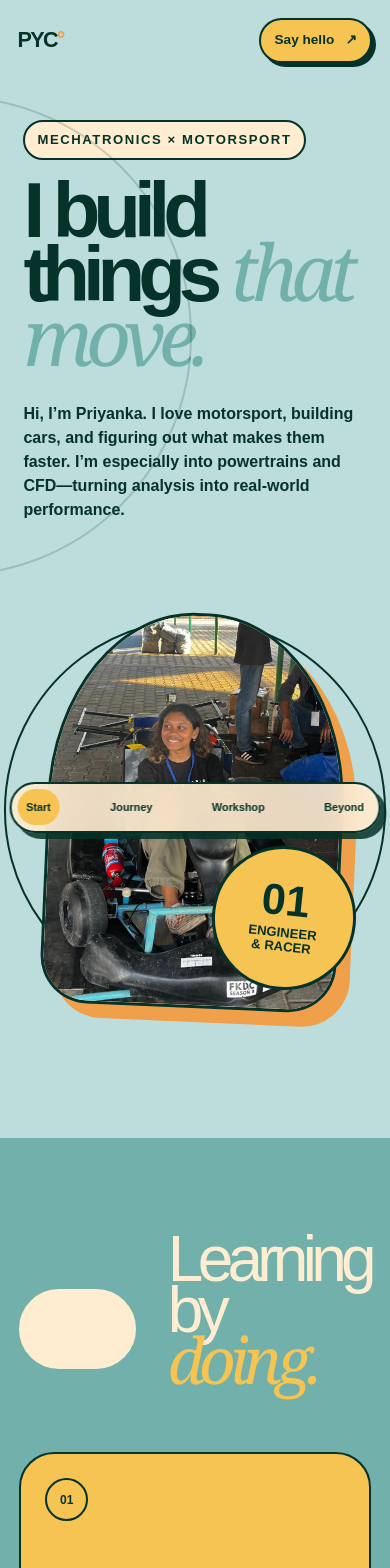
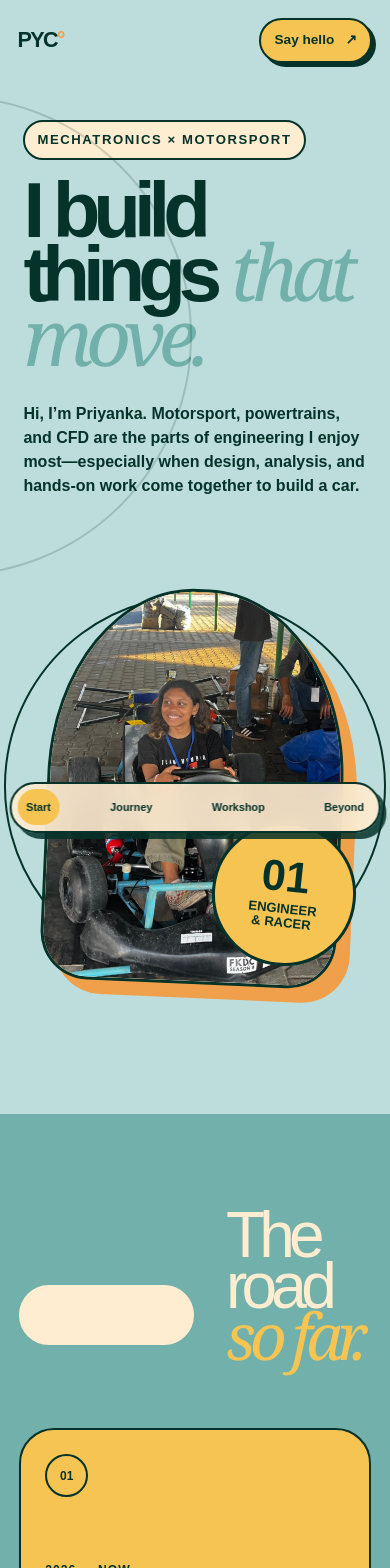
Before and after one commit to Sid1005/pika-website, a Next.js app: page / in a window 390 px wide. Shown: the top 1568 px of the page. Built offline with nearby package versions, Linux system fonts and the light colour scheme.

Commit message:
Refine portfolio copy and mobile workshop

```diff
--- a/app/globals.css
+++ b/app/globals.css
@@ -15,6 +15,7 @@
   --red: #f0a04b;
   --blue: #72b0ab;
   --pink: #fdc1b4;
+  --workshop-yellow: #ffe45e;
   background: var(--sky);
   color: var(--ink);
   font-family: Arial, Helvetica, sans-serif;
@@ -203,10 +204,10 @@ h1 span, h2 em { color: var(--blue); font-family: Georgia, 'Times New Roman', se
   background: var(--ink);
   color: var(--cream);
 }
-.workshop::before { position: absolute; right: -6rem; top: -7rem; width: 26rem; height: 26rem; border: 3rem solid var(--yellow); border-radius: 50%; content: ''; transform: rotate(25deg); }
+.workshop::before { position: absolute; right: -6rem; top: -7rem; width: 26rem; height: 26rem; border: 3rem solid var(--workshop-yellow); border-radius: 50%; content: ''; transform: rotate(25deg); }
 .workshop-copy { position: relative; z-index: 3; }
-.workshop-copy h2 { margin: 0; font-size: clamp(4.4rem, 8vw, 8rem); letter-spacing: -.09em; line-height: .82; }
-.workshop-copy h2 em { color: var(--yellow); }
+.workshop-copy h2 { margin: 0; font-size: clamp(3.5rem, 6.5vw, 6.8rem); letter-spacing: -.09em; line-height: .82; }
+.workshop-copy h2 em { color: var(--workshop-yellow); }
 .workshop-copy > p:not(.eyebrow) { max-width: 30rem; margin: 2rem 0; font-size: clamp(1rem, 1.6vw, 1.2rem); line-height: 1.55; }
 .workshop-index { display: inline-block; border-top: 2px solid var(--yellow); padding-top: .8rem; color: var(--yellow); font-size: .75rem; font-weight: 900; letter-spacing: .16em; }
 .fabrication-photo { position: relative; z-index: 2; min-height: min(78vh, 52rem); overflow: hidden; border: 3px solid var(--cream); border-radius: 4rem; box-shadow: 14px 14px 0 var(--blue); transform: rotate(1.5deg); }
@@ -261,6 +262,8 @@ h1 span, h2 em { color: var(--blue); font-family: Georgia, 'Times New Roman', se
   .dock { bottom: .7rem; width: calc(100% - 1.2rem); justify-content: space-between; }
   .dock a { padding: .62rem .55rem; font-size: .68rem; }
   .journey, .team-story, .workshop, .beyond { padding-inline: 1.2rem; }
+  .workshop::before { top: 2.5rem; right: -4rem; width: 18rem; height: 18rem; border-width: 2rem; opacity: .9; }
+  .workshop-copy h2 { font-size: clamp(3.2rem, 15vw, 4.8rem); }
   .timeline { grid-template-columns: 1fr; }
   .milestone { min-height: 24rem; }
   .team-photo { min-height: 78vw; }
--- a/app/page.tsx
+++ b/app/page.tsx
@@ -53,7 +53,7 @@ export default function Home() {
         <div className="hero-copy">
           <p className="eyebrow">Mechatronics × Motorsport</p>
           <h1>I build things <span>that move.</span></h1>
-          <p className="hero-intro">Hi, I’m Priyanka. I love motorsport, building cars, and figuring out what makes them faster. I’m especially into powertrains and CFD—turning analysis into real-world performance.</p>
+          <p className="hero-intro">Hi, I’m Priyanka. Motorsport, powertrains, and CFD are the parts of engineering I enjoy most—especially when design, analysis, and hands-on work come together to build a car.</p>
         </div>
         <div className="hero-visual" aria-label="Priyanka in the Team Karting Manipal go-kart">
           <div className="orbit orbit-one" /><div className="orbit orbit-two" />
@@ -66,7 +66,7 @@ export default function Home() {
       </section>
 
       <section className="journey snap-section" id="journey">
-        <div className="section-heading"><p className="eyebrow inverse">The route so far</p><h2>Learning by<br /><em>doing.</em></h2></div>
+        <div className="section-heading"><p className="eyebrow inverse">Experience &amp; education</p><h2>The road<br /><em>so far.</em></h2></div>
         <div className="timeline">
           {milestones.map(([years, role, place, note, color], index) => (
             <article className={`milestone ${color}`} key={role}>
@@ -92,7 +92,7 @@ export default function Home() {
       <section className="workshop snap-section" id="workshop">
         <div className="workshop-copy">
           <p className="eyebrow inverse">Where ideas meet steel</p>
-          <h2>Hands on.<br /><em>Always.</em></h2>
+          <h2>I like getting<br /><em>my hands<br />dirty.</em></h2>
           <p>For me, engineering does not stop at the CAD screen. I want to understand how a component is cut, fitted, assembled, tested, and improved in the real world.</p>
           <span className="workshop-index">03 / MAKE IT REAL</span>
         </div>
```
